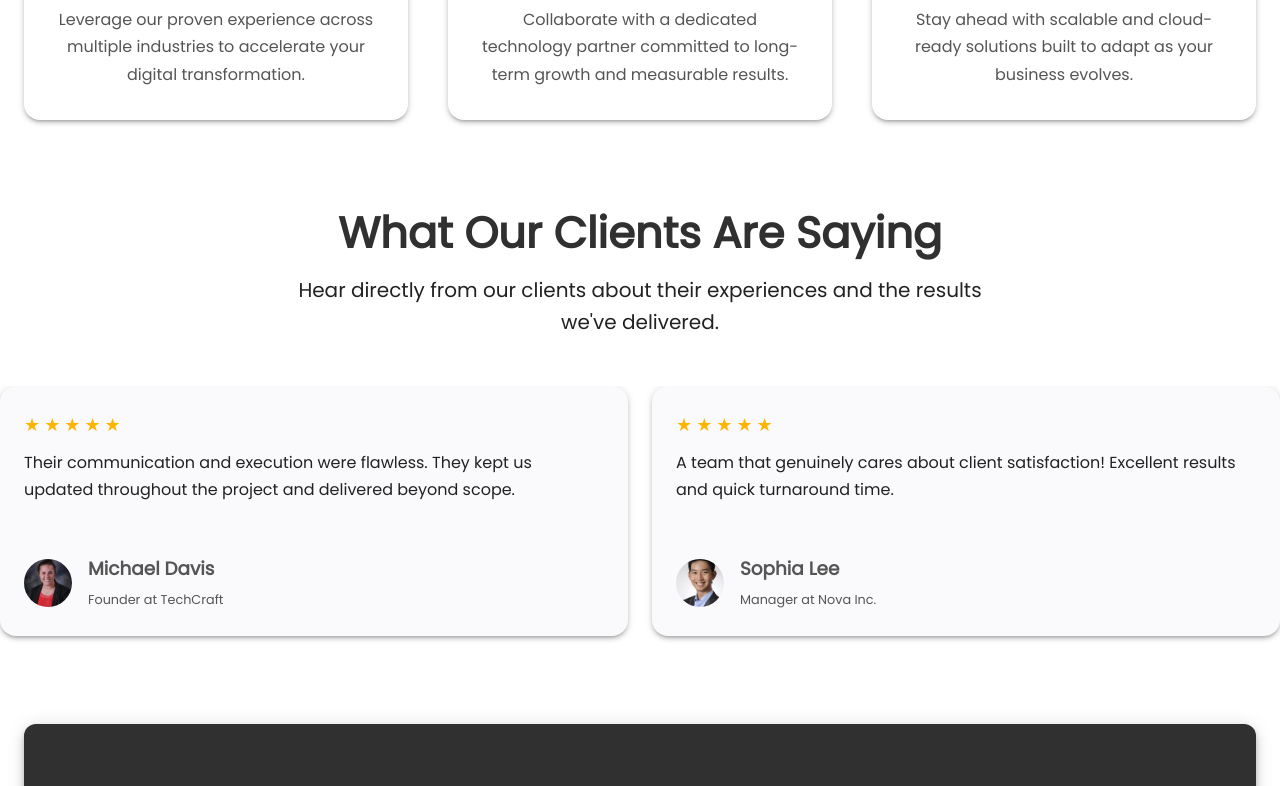
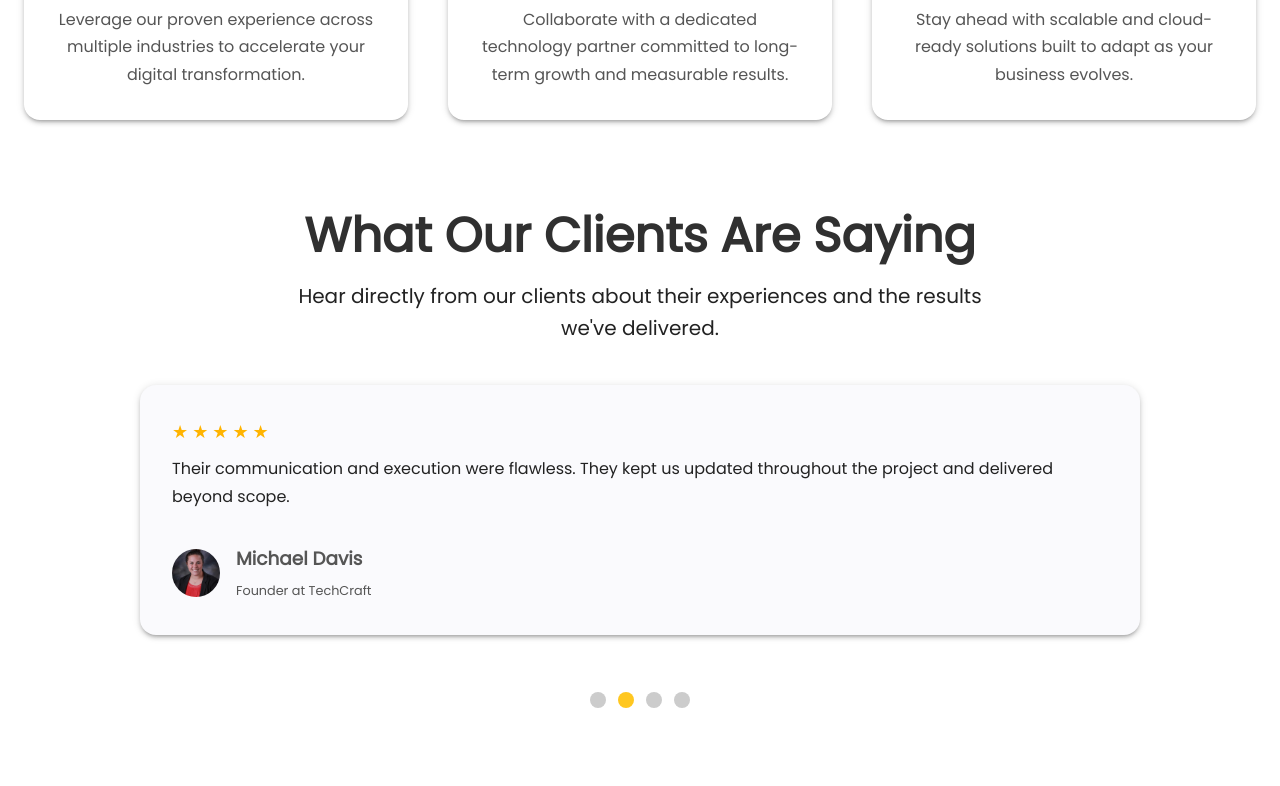
Before and after one commit to VihiThejan/company-web, a Next.js app: page /industries in a window 1280 px wide. Shown: the part 1800-2586 px from the top of the page. Built offline with nearby package versions, Linux system fonts and the light colour scheme; a web font is replaced by a local one; what @mui/material-nextjs would draw is missing.

Commit message:
`Refactored ClientTestimonials component, updated ExpertiseCarousel and HomePage components with various styling and functionality changes.`

```diff
--- a/src/components/other/homeUi/ClientTestimonials.jsx
+++ b/src/components/other/homeUi/ClientTestimonials.jsx
@@ -1,9 +1,8 @@
 'use client';
 
-import React, { useEffect, useRef, useState } from 'react';
-import { motion, useAnimation } from 'framer-motion';
-import { Box, Typography, Avatar, Paper, useMediaQuery } from '@mui/material';
-import { useTheme } from '@mui/material/styles';
+import React, { useEffect, useState, useRef } from 'react';
+import { motion, AnimatePresence } from 'framer-motion';
+import { Box, Typography, Avatar, Paper, IconButton } from '@mui/material';
 import customTheme from '@/theme/theme';
 
 const testimonials = [
@@ -37,61 +36,26 @@ const testimonials = [
   },
 ];
 
+const variants = {
+  enter: { opacity: 0, x: 100 },
+  center: { opacity: 1, x: 0 },
+  exit: { opacity: 0, x: -100 },
+};
+
 const ClientTestimonials = () => {
-  const theme = useTheme();
-  const isLarge = useMediaQuery(theme.breakpoints.up('md'));
-  const controls = useAnimation();
-  const containerRef = useRef();
-  const [containerWidth, setContainerWidth] = useState(0);
   const [index, setIndex] = useState(0);
   const intervalRef = useRef();
+  const [isPaused, setIsPaused] = useState(false);
 
-  // Responsive layout width
+  // Auto-rotate logic
   useEffect(() => {
-    const handleResize = () => {
-      if (containerRef.current) {
-        setContainerWidth(containerRef.current.offsetWidth);
-      }
-    };
-    handleResize();
-    window.addEventListener('resize', handleResize);
-    return () => window.removeEventListener('resize', handleResize);
-  }, []);
-
-  const visibleCount = isLarge ? 2 : 1;
-  const gap = 24;
-  const cardWidth = (containerWidth - gap * (visibleCount - 1)) / visibleCount || 400;
-  const totalCards = testimonials.length;
-
-  // Create cloned slides for smooth loop
-  const extendedSlides = [...testimonials, ...testimonials.slice(0, visibleCount)];
-
-  // Auto slide logic with seamless looping
-  useEffect(() => {
-    clearInterval(intervalRef.current);
-
-    intervalRef.current = setInterval(() => {
-      setIndex((prev) => prev + 1);
-    }, 4000);
-
+    if (!isPaused) {
+      intervalRef.current = setInterval(() => {
+        setIndex((prev) => (prev + 1) % testimonials.length);
+      }, 4000);
+    }
     return () => clearInterval(intervalRef.current);
-  }, []);
-
-  useEffect(() => {
-    const total = testimonials.length;
-    controls.start({
-      x: -(cardWidth + gap) * index,
-      transition: { duration: 0.8, ease: 'easeInOut' },
-    });
-
-    // When reaching the cloned slides, reset instantly
-    if (index === total) {
-      setTimeout(() => {
-        controls.set({ x: 0 });
-        setIndex(0);
-      }, 850);
-    }
-  }, [index, cardWidth, controls, testimonials.length]);
+  }, [isPaused]);
 
   return (
     <Box
@@ -100,8 +64,10 @@ const ClientTestimonials = () => {
         py: { xs: 6, md: 10 },
         background: '#fff',
         overflow: 'hidden',
+        position: 'relative',
       }}
     >
+      {/* Section Title */}
       <Typography
         variant="h3"
         sx={{
@@ -109,7 +75,7 @@ const ClientTestimonials = () => {
           textAlign: 'center',
           mb: 2,
           color: customTheme.palette.secondary.main,
-          fontSize: { xs: '2rem', md: '2.7rem' },
+          fontSize: { xs: '2.5rem', md: '3rem' },
         }}
       >
         What Our Clients Are Saying
@@ -118,7 +84,7 @@ const ClientTestimonials = () => {
         variant="h6"
         sx={{
           textAlign: 'center',
-          mb: { xs: 4, md: 6 },
+          mb: { xs: 2},
           color: '#222',
           fontWeight: 400,
           fontSize: { xs: '1rem', md: '1.25rem' },
@@ -126,76 +92,116 @@ const ClientTestimonials = () => {
           mx: 'auto',
         }}
       >
-        Hear directly from our clients about their experiences and the results we've delivered.
+        Hear directly from our clients about their experiences and the results
+        we've delivered.
       </Typography>
 
+      {/* Testimonial Card */}
       <Box
-        ref={containerRef}
+        onMouseEnter={() => setIsPaused(true)}
+        onMouseLeave={() => setIsPaused(false)}
         sx={{
-          width: '100vw',
-          overflow: 'hidden',
+          width: '100%',
+          maxWidth: 1000,
+          mx: 'auto',
           position: 'relative',
-          mx: 'auto',
-          touchAction: 'pan-y',
+          height: { xs: 380, md: 300 },
+          display: 'flex',
+          alignItems: 'center',
+          justifyContent: 'center',
         }}
       >
-        <motion.div
-          animate={controls}
-          drag="x"
-          dragConstraints={{
-            left: -((extendedSlides.length - visibleCount) * (cardWidth + gap)),
-            right: 0,
-          }}
-          dragElastic={0.15}
-          style={{
-            display: 'flex',
-            gap: `${gap}px`,
-            cursor: 'grab',
-            width: extendedSlides.length * (cardWidth + gap),
-          }}
-        >
-          {extendedSlides.map((t, idx) => (
+        <AnimatePresence mode="wait">
+          <motion.div
+            key={index}
+            variants={variants}
+            initial="enter"
+            animate="center"
+            exit="exit"
+            transition={{ duration: 0.4, ease: 'easeInOut' }}
+            style={{ position: 'absolute', width: '100%' }}
+          >
             <Paper
-              key={idx}
               elevation={3}
               sx={{
-                flexShrink: 0,
-                width: `${cardWidth}px`,
+                width: '100%',
                 borderRadius: 4,
-                p: 3,
-                mb: 1,
+                p: { xs: 3, md: 4 },
                 background: '#fafafd',
+                height: { xs: 300, md: 250 },
                 display: 'flex',
                 flexDirection: 'column',
                 justifyContent: 'space-between',
-                height: { xs: 320, md: 250 },
                 boxSizing: 'border-box',
               }}
             >
               <Box sx={{ mb: 2 }}>
-                <Box sx={{ display: 'flex', alignItems: 'center', gap: 0.5, mb: 1 }}>
-                  {Array.from({ length: t.rating }).map((_, i) => (
-                    <span key={i} style={{ color: '#ffb400', fontSize: 18 }}>★</span>
-                  ))}
+                <Box
+                  sx={{
+                    display: 'flex',
+                    alignItems: 'center',
+                    gap: 0.5,
+                    mb: 1,
+                  }}
+                >
+                  {Array.from({ length: testimonials[index].rating }).map(
+                    (_, i) => (
+                      <span key={i} style={{ color: '#ffb400', fontSize: 18 }}>
+                        ★
+                      </span>
+                    )
+                  )}
                 </Box>
-                <Typography variant="body1" sx={{ color: '#222', fontSize: '1rem' }}>
-                  {t.text}
+                <Typography
+                  variant="body1"
+                  sx={{ color: '#222', fontSize: '1rem' }}
+                >
+                  {testimonials[index].text}
                 </Typography>
               </Box>
               <Box sx={{ display: 'flex', alignItems: 'center', gap: 2 }}>
-                <Avatar src={t.avatar} sx={{ width: 48, height: 48 }} />
+                <Avatar
+                  src={testimonials[index].avatar}
+                  sx={{ width: 48, height: 48 }}
+                />
                 <Box>
                   <Typography variant="subtitle1" sx={{ fontWeight: 700 }}>
-                    {t.name}
+                    {testimonials[index].name}
                   </Typography>
                   <Typography variant="caption" sx={{ color: '#555' }}>
-                    {t.role}
+                    {testimonials[index].role}
                   </Typography>
                 </Box>
               </Box>
             </Paper>
-          ))}
-        </motion.div>
+          </motion.div>
+        </AnimatePresence>
+      </Box>
+
+      {/* Navigation Dots */}
+      <Box
+        sx={{
+          display: 'flex',
+          justifyContent: 'center',
+          mt: 4,
+          gap: 1.5,
+        }}
+      >
+        {testimonials.map((_, i) => (
+          <IconButton
+            key={i}
+            onClick={() => setIndex(i)}
+            sx={{
+              width: 12,
+              height: 12,
+              borderRadius: '50%',
+              background:
+                index === i ? customTheme.palette.primary.main : '#ccc',
+              transition: 'all 0.3s',
+              '&:hover': { background: customTheme.palette.primary.main },
+            }}
+          />
+        ))}
       </Box>
     </Box>
   );
--- a/src/components/other/homeUi/ExpertiseCarousel.jsx
+++ b/src/components/other/homeUi/ExpertiseCarousel.jsx
@@ -5,7 +5,7 @@ import theme from '@/theme/theme';
 
 const expertise = [
   {
-    label: 'Education',
+    label: 'Tourism',
     desc: `Unlock your business growth potential. With over five years of experience in the education industry, we built digital strategies that connected that connect with student, parents and agents from around the world.`,
     image: '/images/home-img/education.jpg',
   },
@@ -115,27 +115,26 @@ const ExpertiseCarousel = () => {
               sx={{
                 position: 'relative',
                 zIndex: 3,
-                p: 3,
-                width: '100%',
+                py: 3,
+                px: {xs: 3, md: 5, lg: 10},
+                width: { xs: '100%', md: '75%' },
                 height: '100%',
                 color: '#fff',
                 display: 'flex',
                 flexDirection: 'column',
                 justifyContent: 'flex-end',
-                gap: 1.5,
               }}
             >
               <Box
                 sx={{
-                  background:theme.palette.primary.main,
-                  color: theme.palette.secondary.option,
+                  // background:theme.palette.primary.main,
+                  // color: theme.palette.primary.main,
+                  color: '#fff',
                   borderRadius: 50,
-                  px: 4,
-                  py: 0.5,
-                  fontWeight: 500,
-                  fontSize: '2.4rem',
+                  // px: 4,
+                  fontWeight: 700,
+                  fontSize: {xs: '2.5rem', md:'3.5rem'},
                   display: 'inline-block',
-                  mb: 1,
                   width: 'fit-content',
                 }}
               >
```
Also changed, not shown: src/components/ui/HomePage.jsx (+20 -13 lines).
